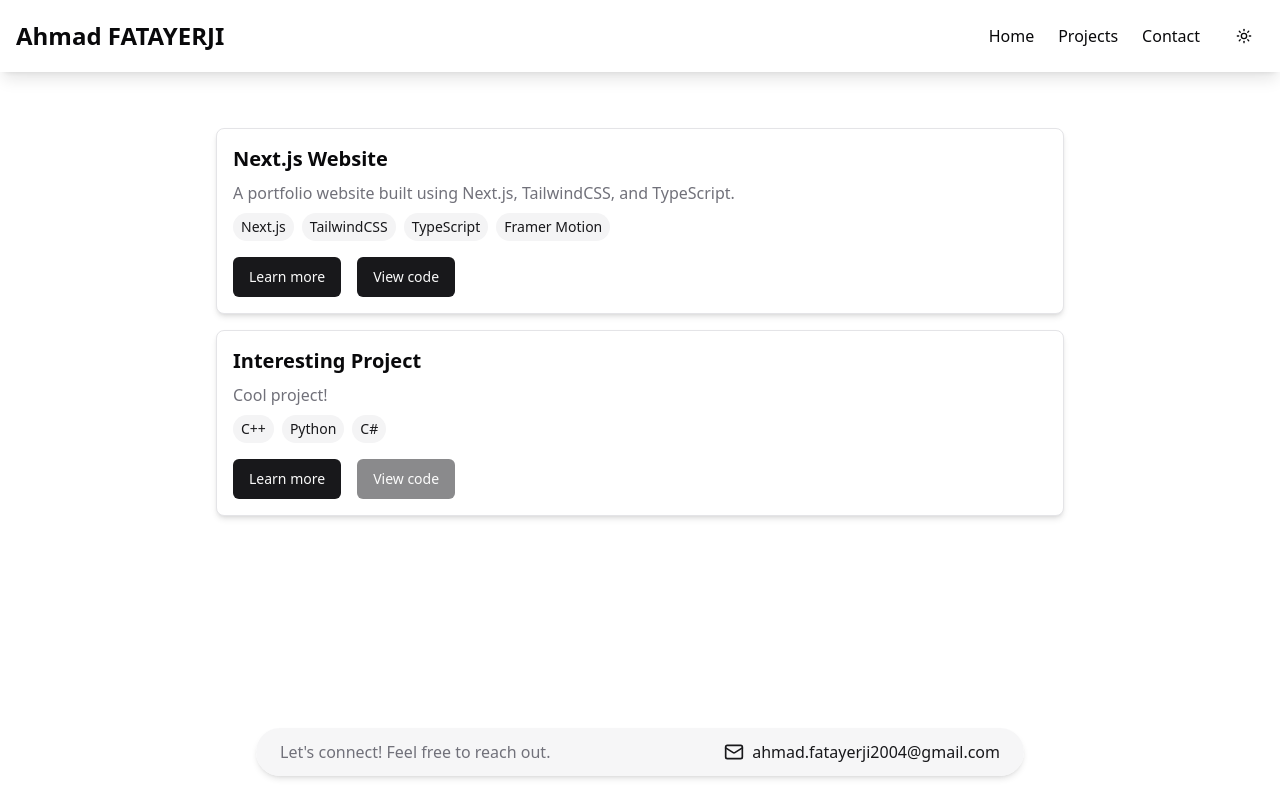
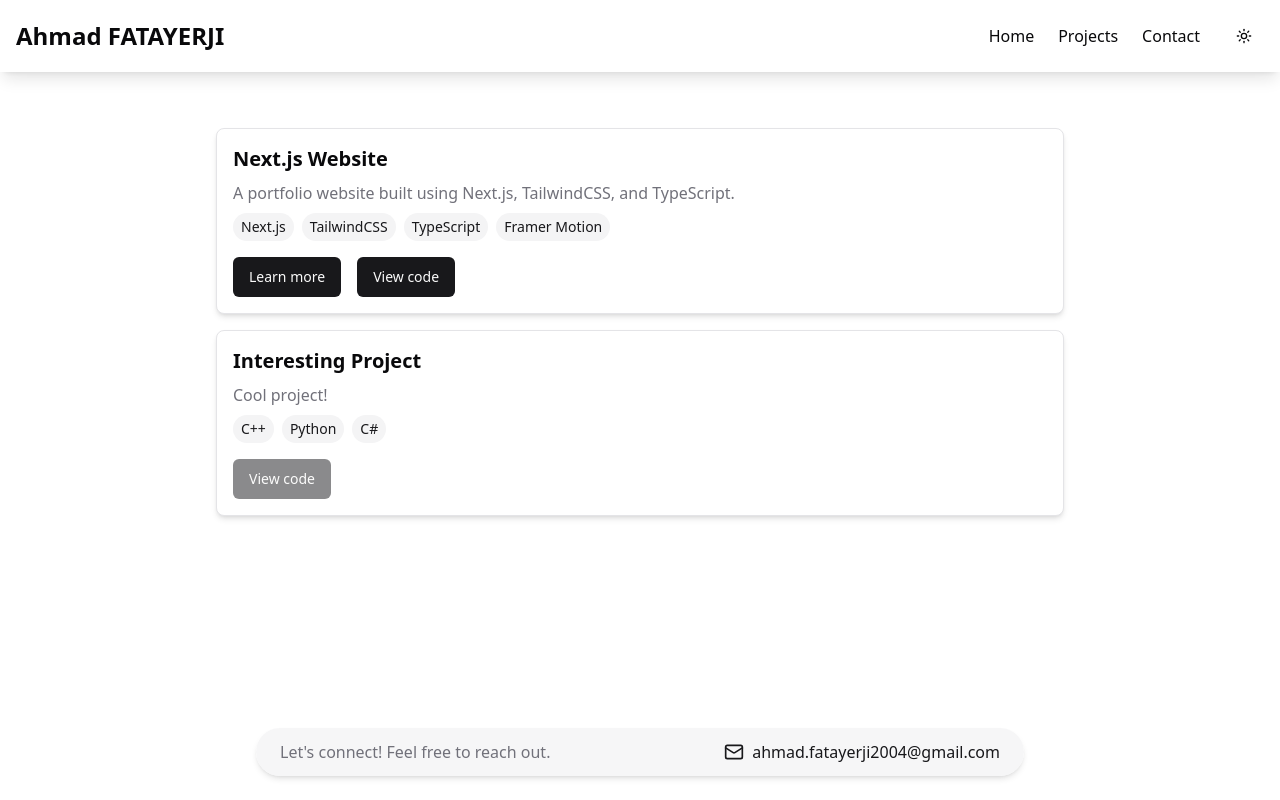
Before and after one commit to ahmad-fatayerji/MyPortfolio, a Next.js app: page /projects in a window 1280 px wide. Built offline with nearby package versions, Linux system fonts and the light colour scheme.

Commit message:
now projects are fetched from json file

```diff
--- a/src/app/projects/ProjectCard.tsx
+++ b/src/app/projects/ProjectCard.tsx
@@ -1,5 +1,5 @@
 import React from "react";
-import { Project } from "../../types/project";
+import { Project } from "@/types/project";
 import { Button, buttonVariants } from "@/components/ui/button";
 import Link from "next/link";
 import clsx from "clsx";
@@ -9,6 +9,9 @@ const ProjectCard: React.FC<{ project: Project }> = ({ project }) => {
     <div className="border rounded-lg p-4 shadow-md bg-background text-foreground transition-colors">
       <h2 className="text-xl font-bold mb-2">{project.title}</h2>
       <p className="text-muted-foreground mb-2">{project.description}</p>
+
+      {/* Ensure technologies exist before mapping */}
+      {project.technologies && project.technologies.length > 0 && (
         <div className="flex flex-wrap gap-2 mb-4">
           {project.technologies.map((tech) => (
             <span
@@ -19,10 +22,14 @@ const ProjectCard: React.FC<{ project: Project }> = ({ project }) => {
             </span>
           ))}
         </div>
+      )}
+
       <div className="flex space-x-4">
+        {project.link && (
           <Button asChild>
             <Link href={project.link}>Learn more</Link>
           </Button>
+        )}
         {project.code ? (
           <Link
             href={project.code}
--- a/src/app/projects/page.tsx
+++ b/src/app/projects/page.tsx
@@ -1,32 +1,39 @@
 "use client";
 
-import ProjectCard from "./ProjectCard";
+import { useEffect, useState } from "react";
+import ProjectCard from "@/app/projects/ProjectCard";
 import { Project } from "@/types/project";
 
-const projects: Project[] = [
-  {
-    title: "Next.js Website",
-    description:
-      "A portfolio website built using Next.js, TailwindCSS, and TypeScript.",
-    technologies: ["Next.js", "TailwindCSS", "TypeScript", "Framer Motion"],
-    link: "/",
-    code: "https://github.com/ahmad-fatayerji/MyPortfolio",
-  },
-  {
-    title: "Interesting Project",
-    description: "Cool project!",
-    technologies: ["C++", "Python", "C#"],
-    link: "/testing",
-  },
-];
+export default function ProjectsPage() {
+  const [projects, setProjects] = useState<Project[]>([]);
 
-export default function ProjectsPage() {
+  useEffect(() => {
+    const fetchProjects = async () => {
+      try {
+        const projectsModule = await import("@/data/projects.json");
+        const data = projectsModule.default.map((project: any) => ({
+          ...project,
+          technologies: project.tags || [], // Convert `tags` to `technologies`
+        }));
+        setProjects(data);
+      } catch (error) {
+        console.error("Error loading projects:", error);
+      }
+    };
+
+    fetchProjects();
+  }, []);
+
   return (
     <div className="max-w-4xl mx-auto p-6">
       <div className="grid gap-4">
-        {projects.map((project, index) => (
-          <ProjectCard key={index} project={project} />
-        ))}
+        {projects.length === 0 ? (
+          <p className="text-center text-gray-500">No projects found.</p>
+        ) : (
+          projects.map((project, index) => (
+            <ProjectCard key={index} project={project} />
+          ))
+        )}
       </div>
     </div>
   );
```
Lines whose indentation alone changed are shown as unchanged.
